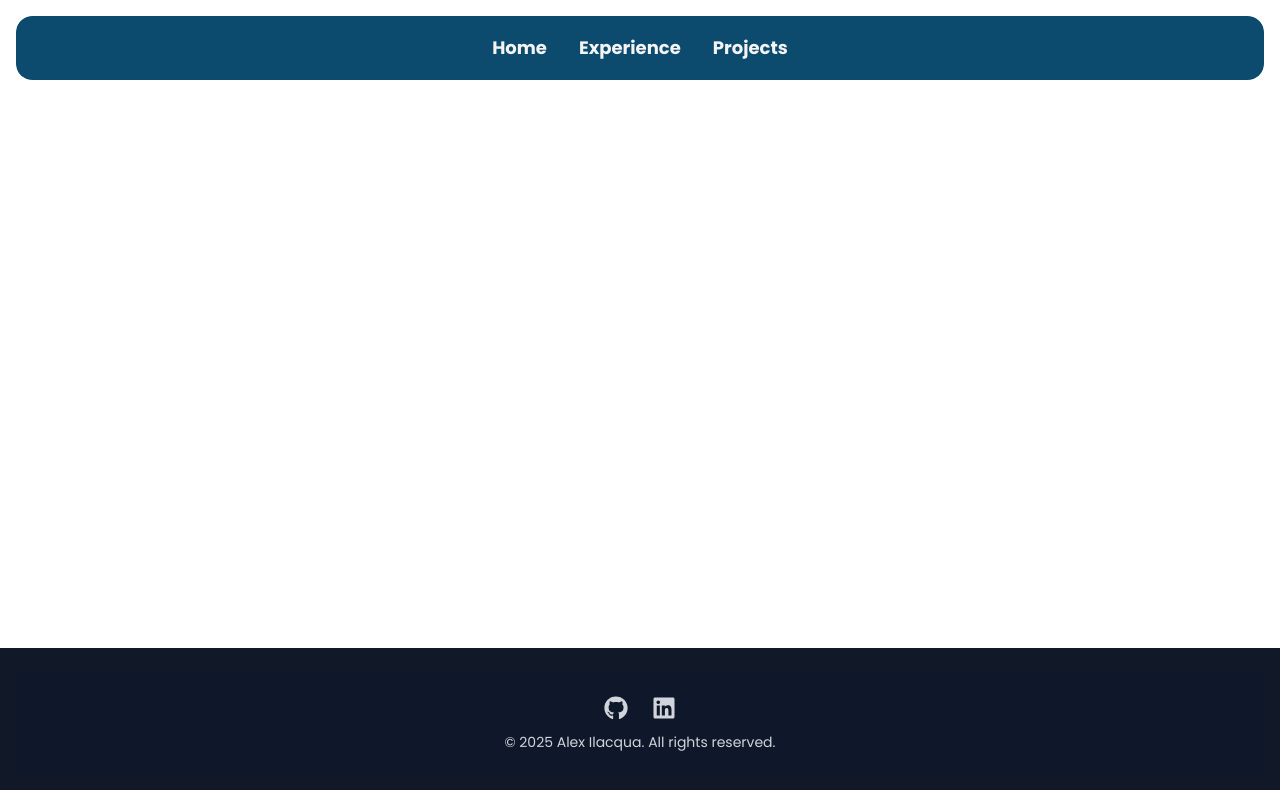
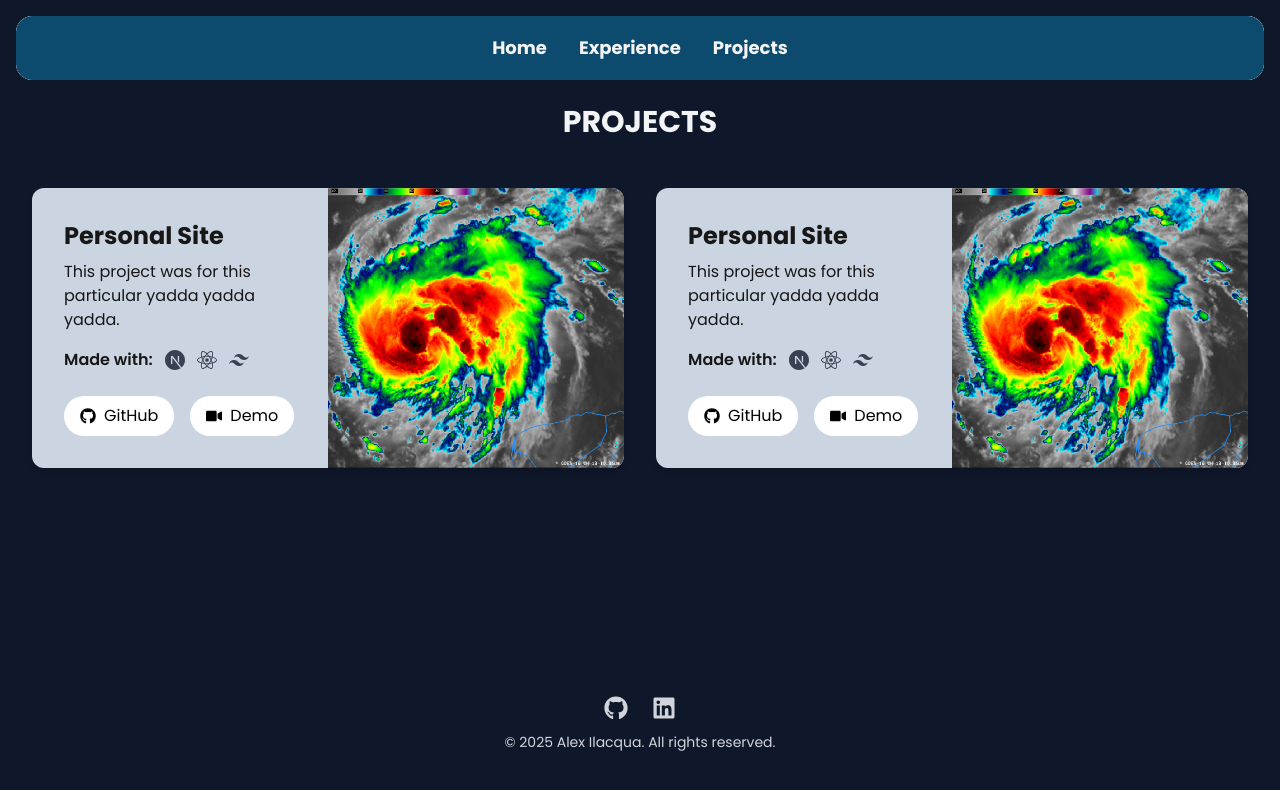
Before and after one commit to ailacqua/ailacqua.github.io, a Next.js app: page /projects in a window 1280 px wide. Shown: the top 790 px of the page. Built offline with nearby package versions, Linux system fonts and the light colour scheme.

Commit message:
Finished projects page and updated fonts

```diff
--- a/app/components/education-tile.jsx
+++ b/app/components/education-tile.jsx
@@ -1,4 +1,6 @@
 import React from "react";
+import { Nunito } from "next/font/google";
+const nunito = Nunito({ subsets: ["latin"] });
 
 const EducationTile = ({
   university,
@@ -9,7 +11,7 @@ const EducationTile = ({
   courses,
   honors
 }) => (
-  <div className="font-poppins bg-slate-300 dark:bg-gray-800 shadow-md rounded-xl px-8 py-6 my-6 w-full max-w-3xl mx-auto">
+  <div className="font-nunito font-semibold bg-slate-300 dark:bg-gray-800 shadow-md rounded-xl px-8 py-6 my-6 w-full max-w-3xl mx-auto">
     <div className="flex justify-between">
       <h2 className="font-bold text-gray-900">{university}</h2>
       <h2>{location}</h2>
@@ -18,10 +20,10 @@ const EducationTile = ({
     <p className="text-gray-700 dark:text-gray-300">
       {degree}, {major} | Minor in {minor}
     </p>
-    <h3 className="text-sm mt-4 font-semibold text-gray-800 dark:text-gray-200">
+    <h3 className="text-sm mt-4 font-bold text-gray-800 dark:text-gray-200">
       Relevant Coursework:{" "}
 
-    <span className="font-light text-sm list-disc list-inside text-gray-700 dark:text-gray-300">
+    <span className="font-medium text-sm list-disc list-inside text-gray-700 dark:text-gray-300">
       {courses.map((course, index) => (
         <span key={index}>
           {course}
@@ -30,10 +32,10 @@ const EducationTile = ({
       ))}
     </span>
     </h3>
-    <h3 className="text-sm mt-4 font-semibold text-gray-800 dark:text-gray-200">
+    <h3 className="text-sm mt-4 font-bold text-gray-800 dark:text-gray-200">
       Honors:{" "}
 
-    <span className="font-light text-sm list-disc list-inside text-gray-700 dark:text-gray-300">
+    <span className="font-medium text-sm list-disc list-inside text-gray-700 dark:text-gray-300">
       {honors.map((honor, index) => (
         <span key={index}>
           {honor}
--- a/app/components/experience-tile.jsx
+++ b/app/components/experience-tile.jsx
@@ -1,4 +1,6 @@
 import React from "react";
+import { Nunito } from "next/font/google";
+const nunito = Nunito({ subsets: ["latin"] });
 
 const ExperienceTile = ({
   position,
@@ -8,16 +10,16 @@ const ExperienceTile = ({
   dates,
   items,
 }) => (
-  <div className="font-poppins bg-slate-300 dark:bg-gray-800 shadow-md rounded-xl px-8 py-6 my-6 w-full max-w-3xl mx-auto">
+  <div className="font-nunito bg-slate-300 dark:bg-gray-800 shadow-md rounded-xl px-8 py-6 my-6 w-full max-w-3xl mx-auto">
     <div className="flex justify-between">
       <h2 className="font-bold text-gray-900">{position}</h2>
-      <h2>{dates}</h2>
+      <h2 className="font-semibold">{dates}</h2>
     </div>
     <div className="flex justify-between">
-    <a className="text-gray-700 dark:text-gray-300" href={employerLink}>{employer}</a>
-    <p className="italic">{location}</p>
+    <a className="text-gray-700 dark:text-gray-300 font-semibold" href={employerLink}>{employer}</a>
+    <p className="italic font-semibold">{location}</p>
     </div>
-    <ul className="font-light text-sm list-disc list-inside pl-2 text-gray-700 dark:text-gray-300">
+    <ul className="font-medium text-sm list-disc list-inside pl-2 text-gray-700 dark:text-gray-300">
       {items.map((item, index) => (
         <li key={index}>
           {item}
--- /dev/null
+++ b/app/components/project-tile.jsx
@@ -0,0 +1,114 @@
+import React from "react";
+import { FaGithub, FaVideo } from "react-icons/fa";
+import {
+  SiReact,
+  SiJavascript,
+  SiPython,
+  SiFlask,
+  SiExpress,
+  SiNodedotjs,
+  SiNextdotjs,
+  SiTypescript,
+  SiHtml5,
+  SiCss3,
+  SiTailwindcss,
+  // add more icons as needed
+} from "react-icons/si";
+
+const techIconMap = {
+  Reactjs: SiReact,
+  JavaScript: SiJavascript,
+  TailwindCSS: SiTailwindcss,
+  Nextjs: SiNextdotjs,
+  Nodejs: SiNodedotjs,
+  HTML: SiHtml5,
+  CSS: SiCss3,
+  Python: SiPython,
+  Flask: SiFlask,
+  Express: SiExpress,
+  TypeScript: SiTypescript,
+  // add more mappings here as needed
+};
+
+const ProjectTile = ({
+  title,
+  blurb,
+  github,
+  demo,
+  technologies = [],
+  image,
+}) => {
+  return (
+    <div className="font-poppins bg-slate-300 shadow-md rounded-xl my-6 w-full max-w-4xl mx-auto flex overflow-hidden">
+
+      {/* Left Side: Content */}
+      <div className="flex flex-col flex-1 p-8">
+        <h3 className="text-2xl font-bold mb-2">{title}</h3>
+        <p className="mb-4">{blurb}</p>
+
+        {/* Made with: Label and icons inline */}
+        <div className="mb-6 flex items-center space-x-3">
+          <span className="font-semibold">Made with:</span>
+          {technologies.map((tech) => {
+            const Icon = techIconMap[tech];
+            return Icon ? (
+              <Icon
+                key={tech}
+                title={tech}
+                className="text-xl text-gray-700 hover:scale-110 transition-transform"
+                aria-label={tech}
+              />
+            ) : (
+              <span
+                key={tech}
+                className="text-sm text-gray-700 border rounded px-1"
+                title={tech}
+              >
+                {tech}
+              </span>
+            );
+          })}
+        </div>
+
+        {/* Conditional buttons */}
+        <div className="flex space-x-4">
+          {github && (
+            <a
+              href={github}
+              target="_blank"
+              rel="noopener noreferrer"
+              className="flex items-center space-x-2 bg-white text-black px-4 py-2 rounded-full hover:scale-110 transition transform"
+            >
+              <FaGithub />
+              <span>GitHub</span>
+            </a>
+          )}
+          {demo && (
+            <a
+              href={demo}
+              target="_blank"
+              rel="noopener noreferrer"
+              className="flex items-center space-x-2 bg-white text-black px-4 py-2 rounded-full hover:scale-110 transition transform"
+            >
+              <FaVideo />
+              <span>Demo</span>
+            </a>
+          )}
+        </div>
+      </div>
+
+      {/* Right Side: Image */}
+      {image && (
+        <div className="w-1/2 h-auto">
+          <img
+            src={image}
+            alt={`${title} screenshot`}
+            className="w-full h-full object-cover rounded-r-xl"
+          />
+        </div>
+      )}
+    </div>
+  );
+};
+
+export default ProjectTile;
--- a/app/components/skills-tile.jsx
+++ b/app/components/skills-tile.jsx
@@ -1,9 +1,11 @@
 import React from "react";
+import { Nunito } from "next/font/google";
+const nunito = Nunito({ subsets: ["latin"] });
 
 const SkillsList = ({heading, group}) => (
-    <h2 className="font-semibold text-gray-800 dark:text-gray-200">
+    <h2 className="font-bold text-gray-800 dark:text-gray-200">
       {heading}{" "}
-      <span className="font-light list-disc list-inside text-gray-700 dark:text-gray-300">
+      <span className="font-medium list-disc list-inside text-gray-700 dark:text-gray-300">
         {group.map((skill, index) => (
           <span key={index}>
             {skill}
@@ -15,7 +17,7 @@ const SkillsList = ({heading, group}) => (
 )
 
 const SkillsTile = ({ programmingLanguages, frameworks, technologies, tools, spokenLanguages }) => (
-  <div className="font-poppins text-sm bg-slate-300 dark:bg-gray-800 shadow-md rounded-xl px-8 py-6 my-6 w-full max-w-3xl mx-auto">
+  <div className="font-nunito text-sm bg-slate-300 dark:bg-gray-800 shadow-md rounded-xl px-8 py-6 my-6 w-full max-w-3xl mx-auto">
     <SkillsList heading="Programming Languages:" group={programmingLanguages} />
     <SkillsList heading="Frameworks:" group={frameworks} />
     <SkillsList heading="Technologies:" group={technologies} />
--- /dev/null
+++ b/app/data/projects.json
@@ -0,0 +1,26 @@
+[
+    {
+        "title" : "Personal Site",
+        "blurb": "This project was for this particular yadda yadda yadda.",
+        "github": "google.com",
+        "demo": "google.com",
+        "technologies": [
+            "Nextjs",
+            "Reactjs",
+            "TailwindCSS"
+        ],
+        "image" : "hurricane.png"
+    },
+    {
+        "title" : "Personal Site",
+        "blurb": "This project was for this particular yadda yadda yadda.",
+        "github": "google.com",
+        "demo": "google.com",
+        "technologies": [
+            "Nextjs",
+            "Reactjs",
+            "TailwindCSS"
+        ],
+        "image" : "hurricane.png"
+    }
+]
--- a/app/projects/page.js
+++ b/app/projects/page.js
@@ -1,14 +1,30 @@
 import Header from "../components/header";
 import Footer from "../components/footer";
+import ProjectTile from "../components/project-tile";
+import projectData from "../data/projects.json";
 
 export default function Home() {
   return (
-    <div className="flex flex-col min-h-screen">
+    <div className="flex flex-col min-h-screen bg-slate-900">
       <Header />
       <div className="flex-grow">
 
+        <h1
+          className="font-bold font-poppins text-gray-100 text-3xl text-center my-6"
+          data-title="EDUCATION"
+        >
+          PROJECTS
+        </h1>
+
+        {/* Grid container for tiles */}
+        <div className="grid grid-cols-1 md:grid-cols-2 gap-8 px-8 max-w-7xl mx-auto">
+          {projectData.map((proj, idx) => (
+            <ProjectTile key={idx} {...proj} />
+          ))}
+        </div>
+
       </div>
-      <footer className="bg-gray-900 text-gray-300 py-6 px-4 text-center">
+      <footer className="bg-slate-900 text-gray-300 py-6 px-4 text-center">
         <Footer />
       </footer>
     </div>
```
